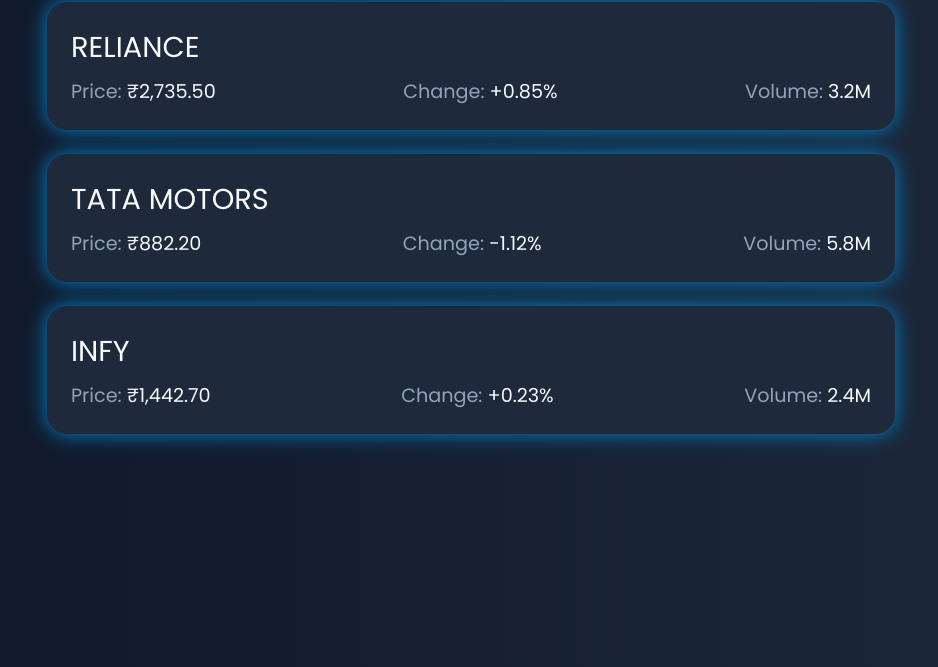
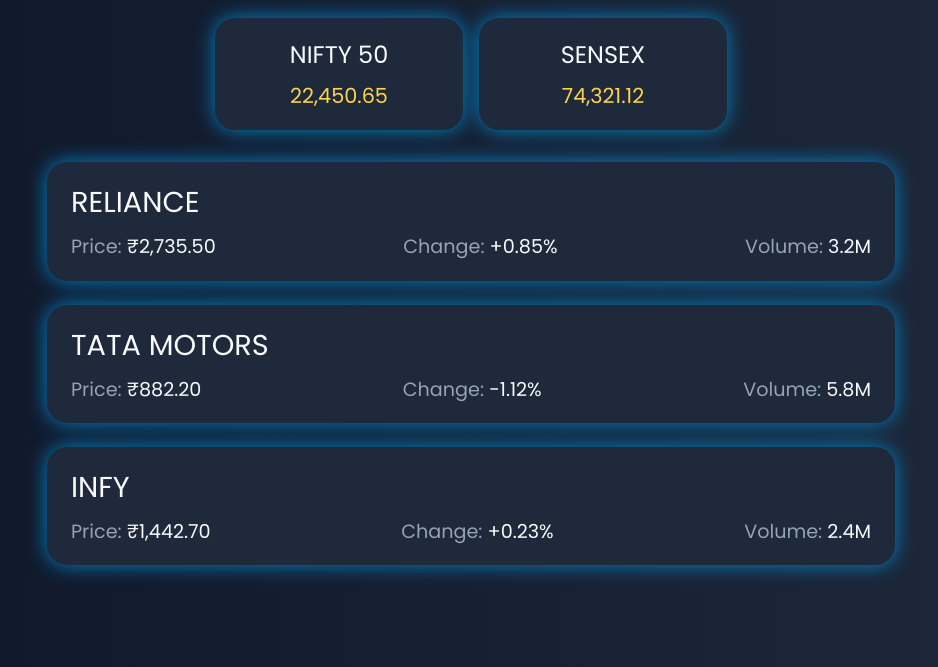
Before and after one commit to amishav31/Upstock, a plain HTML site: page index.html in a window 1280 px wide. Shown: the part 133-800 px from the top of the page, without its empty margins (169-1107 px from the left). Drawn offline with Linux system fonts and the light colour scheme.

Commit message:
Update index.html

```diff
--- a/index.html
+++ b/index.html
@@ -18,21 +18,42 @@
     }
     h1 {
       font-size: 2.5rem;
-      margin-bottom: 1rem;
+      margin-bottom: 2rem;
       color: #38bdf8;
     }
-    .stock-card {
+    .index-cards {
+      display: flex;
+      gap: 1rem;
+      flex-wrap: wrap;
+      margin-bottom: 2rem;
+      justify-content: center;
+    }
+    .index-card, .stock-card {
       background: #1e293b;
       border-radius: 20px;
-      padding: 1.5rem;
+      padding: 1.2rem 1.5rem;
+      box-shadow: 0 0 20px #0284c7;
+      transition: 0.3s;
+    }
+    .index-card:hover, .stock-card:hover {
+      transform: scale(1.02);
+    }
+    .index-card {
+      width: 200px;
+      text-align: center;
+    }
+    .index-name {
+      font-size: 1.5rem;
+      margin-bottom: 0.5rem;
+    }
+    .index-value {
+      font-size: 1.3rem;
+      color: #fcd34d;
+    }
+    .stock-card {
       width: 90%;
       max-width: 800px;
-      box-shadow: 0 0 20px #0284c7;
       margin-bottom: 1.5rem;
-      transition: 0.3s;
-    }
-    .stock-card:hover {
-      transform: scale(1.02);
     }
     .stock-name {
       font-size: 1.8rem;
@@ -42,6 +63,8 @@
       display: flex;
       justify-content: space-between;
       font-size: 1.2rem;
+      flex-wrap: wrap;
+      gap: 10px;
     }
     .label {
       color: #94a3b8;
@@ -51,6 +74,19 @@
 <body>
   <h1>Indian Stock Dashboard</h1>
 
+  <!-- Index Cards -->
+  <div class="index-cards">
+    <div class="index-card">
+      <div class="index-name">NIFTY 50</div>
+      <div class="index-value">22,450.65</div>
+    </div>
+    <div class="index-card">
+      <div class="index-name">SENSEX</div>
+      <div class="index-value">74,321.12</div>
+    </div>
+  </div>
+
+  <!-- Stock Cards -->
   <div class="stock-card">
     <div class="stock-name">RELIANCE</div>
     <div class="stock-info">
@@ -79,7 +115,7 @@
   </div>
 
   <script>
-    // Future: Replace mock data with live Upstox API data here
+    // Later: Replace mock data with live Upstox data
   </script>
 </body>
 </html>
```
